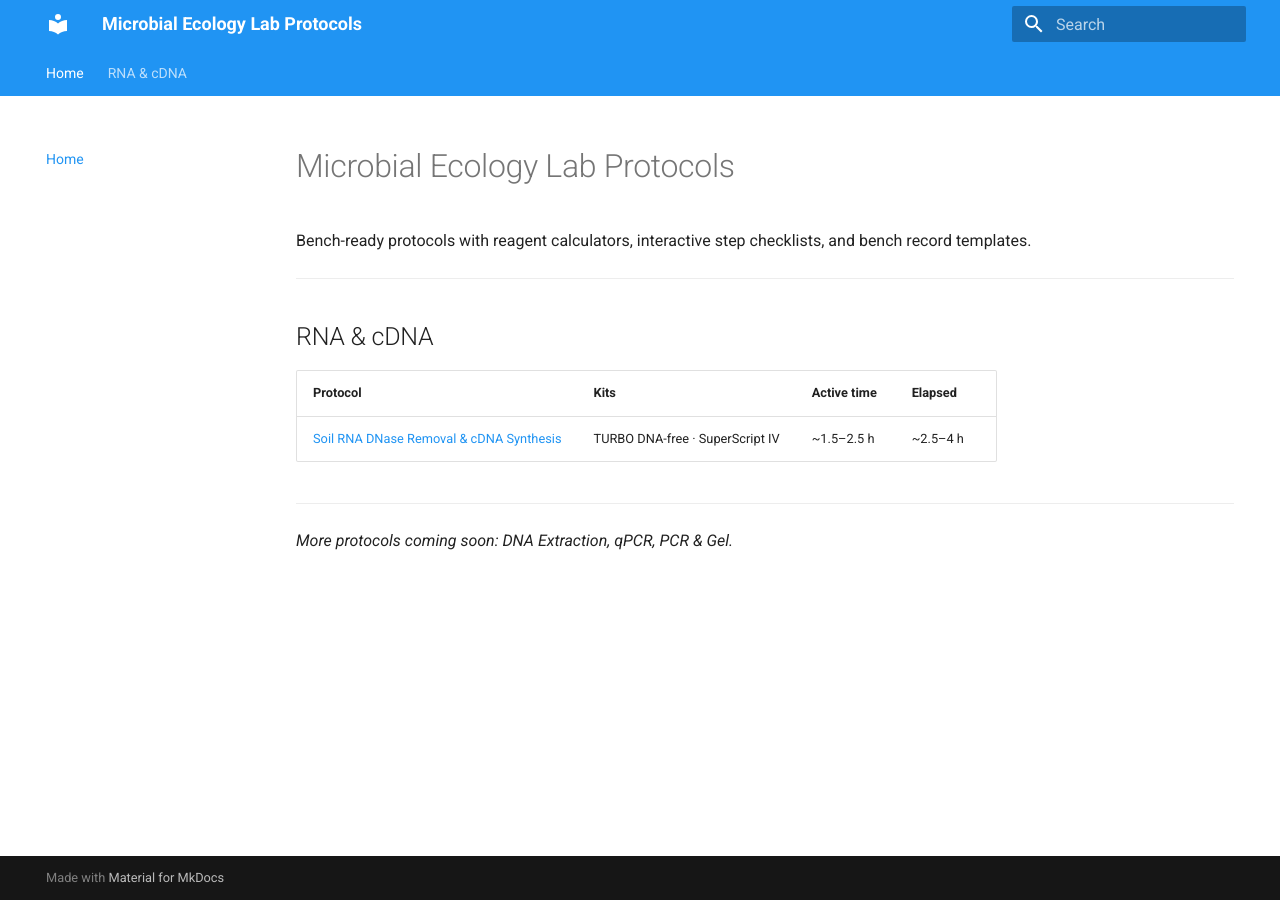
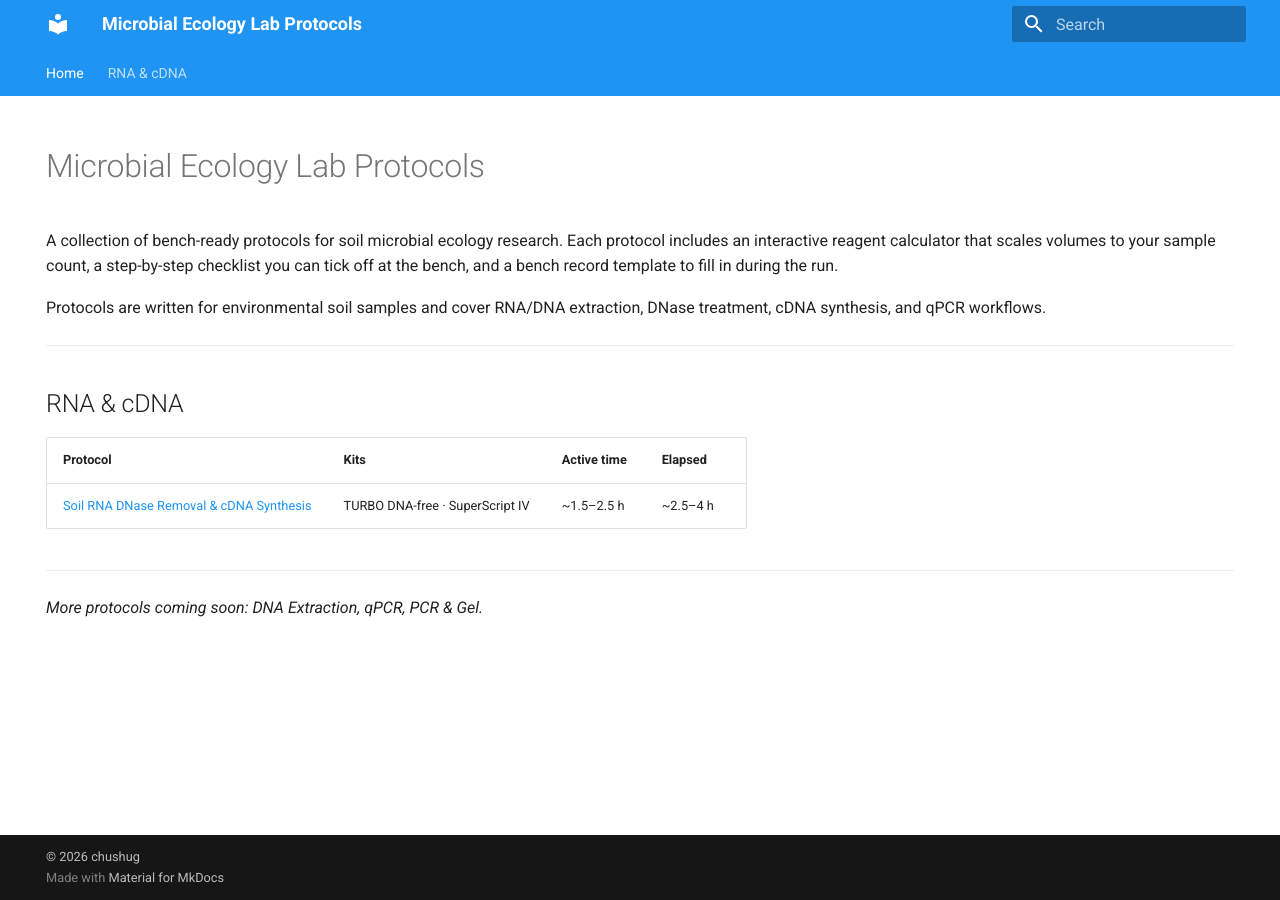
Before and after one commit to chushug/microbial-ecology-protocols, an MkDocs documentation site: the page built from docs/index.md, in a window 1280 px wide. Built offline with MkDocs 1.6.1 and Material for MkDocs 9.7.7, drawn with Linux system fonts in a browser that asks for light colours.

Commit message:
feat: add copyright footer and home page intro
Co-Authored-By: Claude Sonnet 4.6 <noreply@anthropic.com>

```diff
--- a/docs/index.md
+++ b/docs/index.md
@@ -1,11 +1,14 @@
 ---
 hide:
   - toc
+  - navigation
 ---
 
 # Microbial Ecology Lab Protocols
 
-Bench-ready protocols with reagent calculators, interactive step checklists, and bench record templates.
+A collection of bench-ready protocols for soil microbial ecology research. Each protocol includes an interactive reagent calculator that scales volumes to your sample count, a step-by-step checklist you can tick off at the bench, and a bench record template to fill in during the run.
+
+Protocols are written for environmental soil samples and cover RNA/DNA extraction, DNase treatment, cDNA synthesis, and qPCR workflows.
 
 ---
 
--- a/mkdocs.yml
+++ b/mkdocs.yml
@@ -1,5 +1,6 @@
 site_name: Microbial Ecology Lab Protocols
 site_url: https://chushug.github.io/microbial-ecology-protocols/
+copyright: '&copy; 2026 <a href="https://github.com/chushug/microbial-ecology-protocols" target="_blank">chushug</a>'
 
 theme:
   name: material
```
